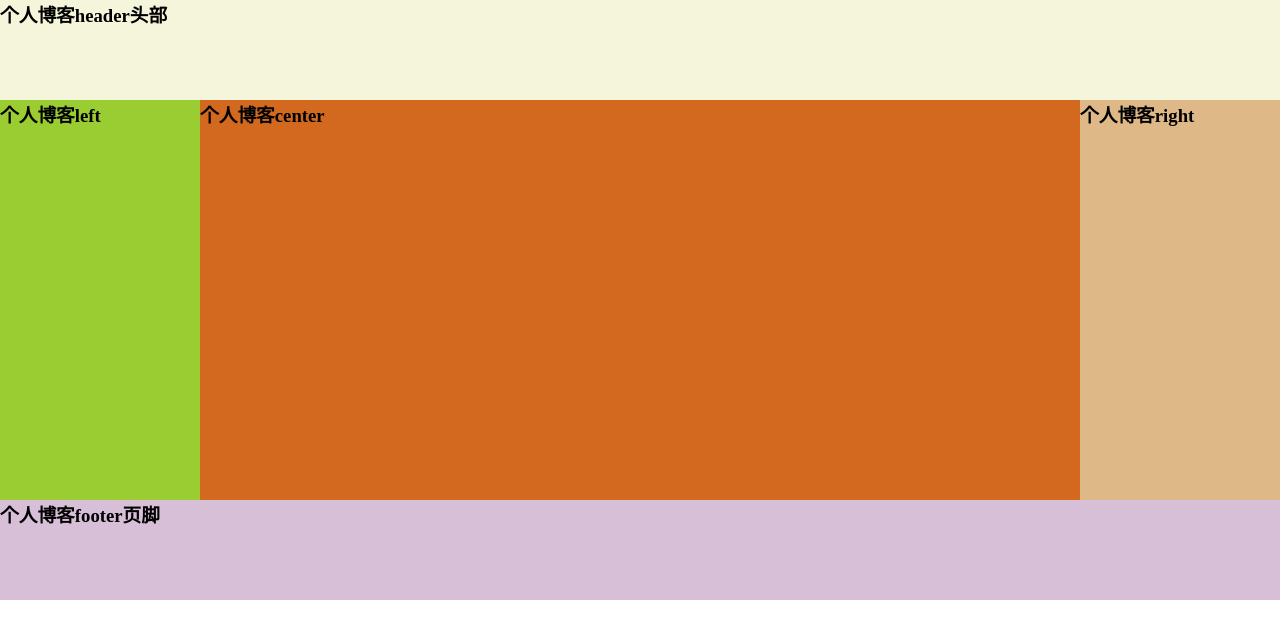
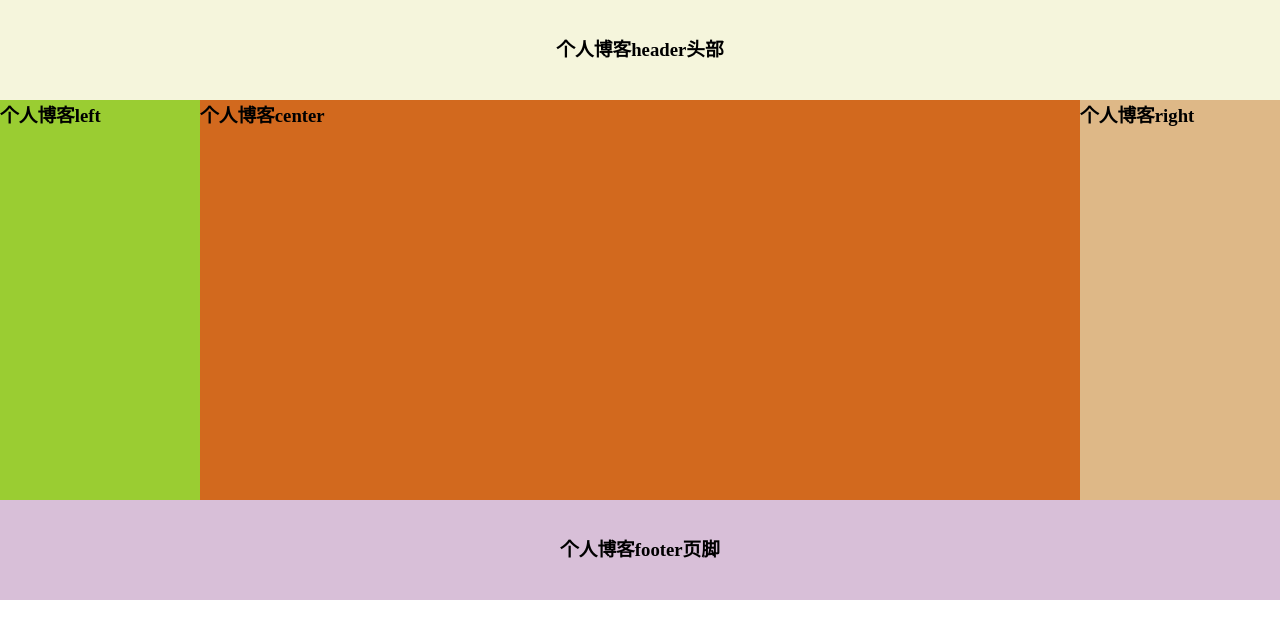
Before and after one commit to SinceJack/myblog, a plain HTML site: page index.html in a window 1280 px wide. Drawn offline with Linux system fonts and the light colour scheme.

Commit message:
Update public.css

```diff
--- a/css/public.css
+++ b/css/public.css
@@ -6,9 +6,13 @@
     width:100%;
     height:100px;
     background-color: beige;
+    text-align:center;
+    line-height:100px;
 }
 .footer{
     width:100%;
     height:100px;
     background-color: thistle;
+    text-align:center;
+    line-height:100px;
 }
```
